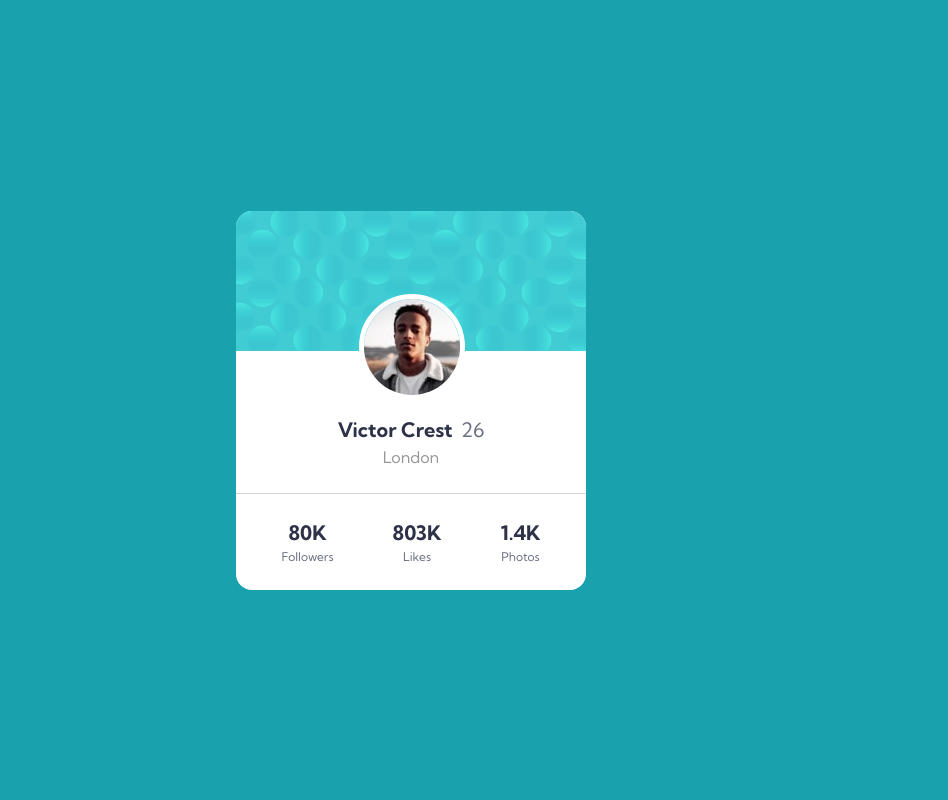
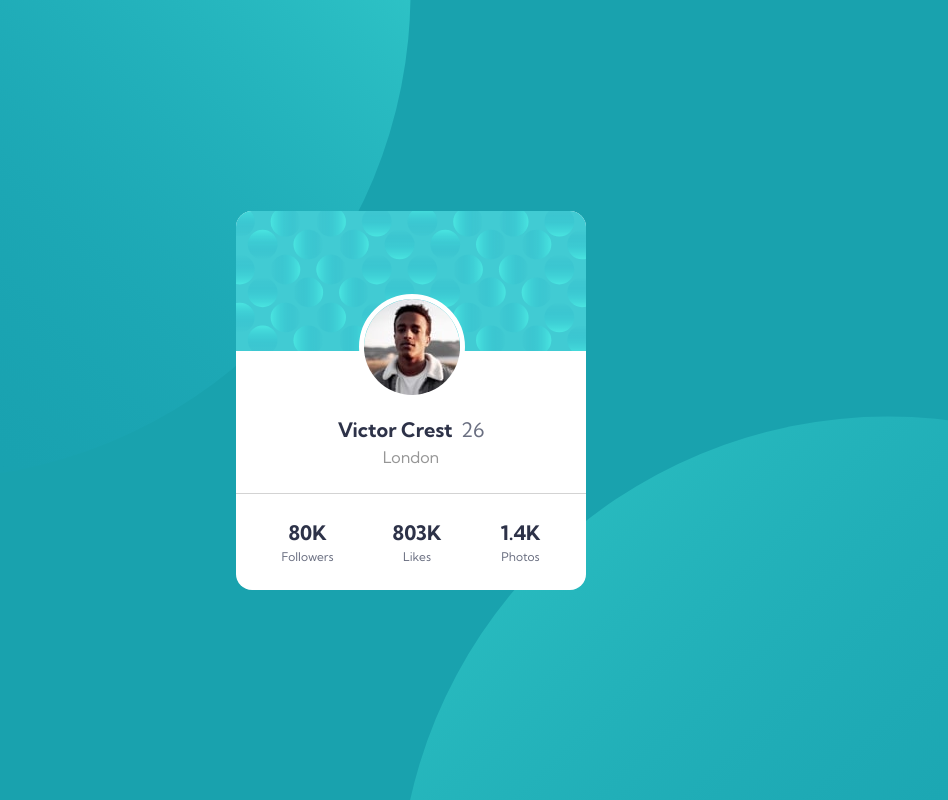
Before and after one commit to Moses2308/profile-card, a plain HTML site: page index.html in a window 1280 px wide. Shown: the whole page, without its empty margins (229-1177 px from the left). Drawn offline with Linux system fonts and the light colour scheme.

Commit message:
added background images

```diff
--- a/style.css
+++ b/style.css
@@ -15,7 +15,12 @@ body {
 
   font-family: "Kumbh Sans", sans-serif;
   font-size: 18px;
+  background-image: url(images/bg-pattern-top.svg),
+    url(images/bg-pattern-bottom.svg);
+  background-repeat: no-repeat;
+  background-position: right 50vw bottom 40vh, left 49vw top 52vh;
 }
+
 header,
 footer {
   display: none;
```
